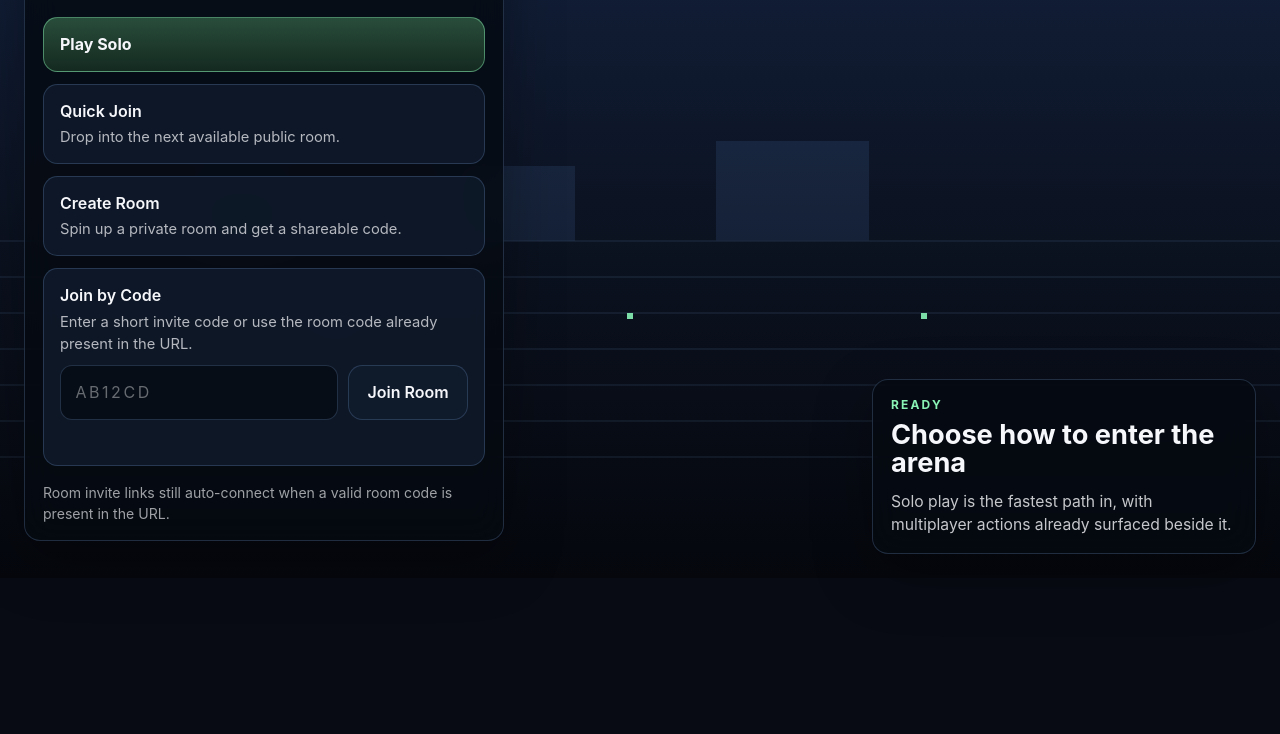
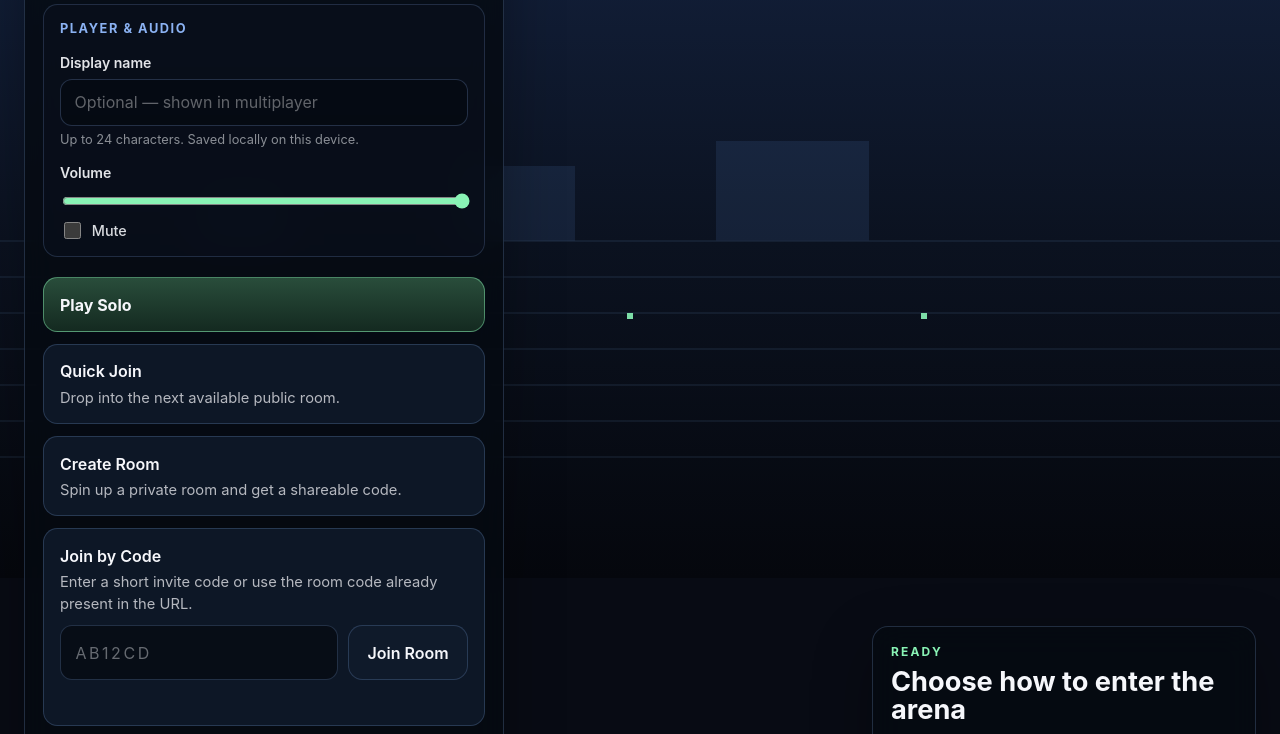
Before and after one commit to EddyVinck/threejs-multiplayer-starter, a website with bundled scripts: page packages/client/index.html in a window 1280 px wide. Shown: the part 222-956 px from the top of the page. Before the commit the page ends 800 px from the top, so only its background shows below. Built offline with nearby package versions, Linux system fonts and the light colour scheme; what @dimforge/rapier3d would draw is missing.

Commit message:
feat(client): add pre-game player name and audio settings with persistence
Wire boot shell to ClientSettingsStore for display name, volume, and mute;
fix normalizeDisplayName so explicit null clears the stored name; add
happy-dom tests for boot shell settings.

```diff
--- a/package.json
+++ b/package.json
@@ -19,6 +19,7 @@
     "eslint": "^10.2.0",
     "eslint-config-prettier": "^10.1.8",
     "globals": "^17.4.0",
+    "happy-dom": "^17.6.3",
     "prettier": "^3.8.1",
     "socket.io-client": "^4.8.3",
     "tsx": "^4.21.0",
--- a/packages/client/src/boot-shell.ts
+++ b/packages/client/src/boot-shell.ts
@@ -1,9 +1,16 @@
-import { ROOM_CODE_LENGTH, normalizeRoomCode, roomCodeSchema } from "@gamejam/shared";
+import {
+  DISPLAY_NAME_MAX_LENGTH,
+  displayNameSchema,
+  normalizeRoomCode,
+  ROOM_CODE_LENGTH,
+  roomCodeSchema
+} from "@gamejam/shared";
 
 import {
   describeInitialBootStatus,
   type BootStatusViewModel
 } from "./boot-status.js";
+import type { ClientSettingsStore } from "./persistence.js";
 import { resolveRenderCanvasSize } from "./render-budget.js";
 import type { SessionEntryResolution } from "./session-entry.js";
 import type { SessionStartRequest } from "./session-orchestrator.js";
@@ -20,9 +27,10 @@ export type ClientBootShell = {
 export function mountClientBootShell(options: {
   appRoot: HTMLElement;
   resolution: SessionEntryResolution;
+  settingsStore: ClientSettingsStore;
   onStartSession?: (request: SessionStartRequest) => void;
 }): ClientBootShell {
-  const { appRoot, onStartSession, resolution } = options;
+  const { appRoot, onStartSession, resolution, settingsStore } = options;
   const shell = document.createElement("div");
   shell.className = "client-shell";
 
@@ -57,6 +65,117 @@ export function mountClientBootShell(options: {
   preGameDetail.className = "pregame-detail";
   preGameDetail.textContent =
     "Jump into solo play immediately, while the room-based multiplayer path stays visible from the same screen.";
+
+  const settingsSection = document.createElement("section");
+  settingsSection.className = "pregame-settings";
+  settingsSection.setAttribute("aria-label", "Player and audio settings");
+
+  const settingsHeading = document.createElement("h2");
+  settingsHeading.className = "pregame-settings-heading";
+  settingsHeading.textContent = "Player & audio";
+
+  const displayNameLabel = document.createElement("label");
+  displayNameLabel.className = "pregame-settings-label";
+  displayNameLabel.htmlFor = "pregame-display-name";
+  displayNameLabel.textContent = "Display name";
+
+  const displayNameInput = document.createElement("input");
+  displayNameInput.id = "pregame-display-name";
+  displayNameInput.className = "pregame-settings-input";
+  displayNameInput.type = "text";
+  displayNameInput.autocomplete = "off";
+  displayNameInput.spellcheck = false;
+  displayNameInput.maxLength = DISPLAY_NAME_MAX_LENGTH;
+  displayNameInput.placeholder = "Optional — shown in multiplayer";
+  displayNameInput.setAttribute(
+    "aria-describedby",
+    "pregame-display-name-hint"
+  );
+
+  const displayNameHint = document.createElement("p");
+  displayNameHint.id = "pregame-display-name-hint";
+  displayNameHint.className = "pregame-settings-hint";
+  displayNameHint.textContent = `Up to ${DISPLAY_NAME_MAX_LENGTH} characters. Saved locally on this device.`;
+
+  const displayNameField = document.createElement("div");
+  displayNameField.className = "pregame-settings-field";
+  displayNameField.append(displayNameLabel, displayNameInput, displayNameHint);
+
+  const volumeLabel = document.createElement("label");
+  volumeLabel.className = "pregame-settings-label";
+  volumeLabel.htmlFor = "pregame-volume";
+  volumeLabel.textContent = "Volume";
+
+  const volumeInput = document.createElement("input");
+  volumeInput.id = "pregame-volume";
+  volumeInput.className = "pregame-settings-volume";
+  volumeInput.type = "range";
+  volumeInput.min = "0";
+  volumeInput.max = "100";
+  volumeInput.step = "1";
+
+  const muteCheckbox = document.createElement("input");
+  muteCheckbox.id = "pregame-mute";
+  muteCheckbox.className = "pregame-settings-mute";
+  muteCheckbox.type = "checkbox";
+
+  const muteLabel = document.createElement("label");
+  muteLabel.className = "pregame-settings-mute-label";
+  muteLabel.append(muteCheckbox, document.createTextNode(" Mute"));
+
+  const audioRow = document.createElement("div");
+  audioRow.className = "pregame-settings-audio-row";
+  audioRow.append(volumeLabel, volumeInput, muteLabel);
+
+  const syncSettingsInputsFromStore = () => {
+    const settings = settingsStore.getSettings();
+    displayNameInput.value = settings.displayName ?? "";
+    volumeInput.value = String(Math.round(settings.audio.volume * 100));
+    muteCheckbox.checked = settings.audio.muted;
+  };
+
+  syncSettingsInputsFromStore();
+
+  displayNameInput.addEventListener("input", () => {
+    if (displayNameInput.value.length > DISPLAY_NAME_MAX_LENGTH) {
+      displayNameInput.value = displayNameInput.value.slice(
+        0,
+        DISPLAY_NAME_MAX_LENGTH
+      );
+    }
+  });
+
+  displayNameInput.addEventListener("blur", () => {
+    const trimmed = displayNameInput.value.trim();
+    if (trimmed === "") {
+      settingsStore.patchSettings({ displayName: null });
+      displayNameInput.value = "";
+      return;
+    }
+
+    const parsed = displayNameSchema.safeParse(trimmed);
+    if (parsed.success) {
+      settingsStore.patchSettings({ displayName: parsed.data });
+      displayNameInput.value = parsed.data;
+      return;
+    }
+
+    syncSettingsInputsFromStore();
+  });
+
+  volumeInput.addEventListener("input", () => {
+    const raw = Number(volumeInput.value);
+    const nextVolume = Number.isFinite(raw)
+      ? Math.max(0, Math.min(1, raw / 100))
+      : 0;
+    settingsStore.patchSettings({ audio: { volume: nextVolume } });
+  });
+
+  muteCheckbox.addEventListener("change", () => {
+    settingsStore.patchSettings({ audio: { muted: muteCheckbox.checked } });
+  });
+
+  settingsSection.append(settingsHeading, displayNameField, audioRow);
 
   const actionGroup = document.createElement("div");
   actionGroup.className = "pregame-actions";
@@ -201,6 +320,7 @@ export function mountClientBootShell(options: {
     preGameEyebrow,
     preGameTitle,
     preGameDetail,
+    settingsSection,
     actionGroup,
     preGameFooter
   );
@@ -265,6 +385,10 @@ export function mountClientBootShell(options: {
     joinByCodeAction.disabled = hasPendingStart;
     joinByCodeAction.textContent =
       mode === "join-by-code" ? "Joining..." : "Join Room";
+
+    displayNameInput.disabled = hasPendingStart;
+    volumeInput.disabled = hasPendingStart;
+    muteCheckbox.disabled = hasPendingStart;
   };
 
   resizeCanvases();
--- a/packages/client/src/main.ts
+++ b/packages/client/src/main.ts
@@ -33,6 +33,7 @@ const initialSessionRequest = applyPersistedDisplayName(
 const bootShell = mountClientBootShell({
   appRoot: app,
   resolution: initialSessionEntry,
+  settingsStore,
   onStartSession: (request) => {
     void startSession(request);
   }
--- a/packages/client/src/persistence.ts
+++ b/packages/client/src/persistence.ts
@@ -266,8 +266,12 @@ function normalizeDisplayName(
   value: unknown,
   fallbackValue: string | null
 ): string | null {
-  if (value === null || value === undefined || value === "") {
+  if (value === undefined) {
     return fallbackValue;
+  }
+
+  if (value === null || value === "") {
+    return null;
   }
 
   const parsed = displayNameSchema.safeParse(value);
--- a/packages/client/src/styles.css
+++ b/packages/client/src/styles.css
@@ -119,6 +119,85 @@ body {
   margin-top: 0.75rem;
   color: rgba(246, 247, 251, 0.8);
   font-size: 0.98rem;
+}
+
+.pregame-settings {
+  margin-top: 1.25rem;
+  padding: 0.9rem 1rem;
+  border: 1px solid rgba(146, 188, 255, 0.18);
+  border-radius: 0.9rem;
+  background: rgba(12, 18, 30, 0.55);
+  display: grid;
+  gap: 0.85rem;
+}
+
+.pregame-settings-heading {
+  margin: 0;
+  font-size: 0.8rem;
+  font-weight: 700;
+  letter-spacing: 0.12em;
+  text-transform: uppercase;
+  color: rgba(146, 188, 255, 0.95);
+}
+
+.pregame-settings-field {
+  display: grid;
+  gap: 0.35rem;
+}
+
+.pregame-settings-label {
+  font-size: 0.88rem;
+  font-weight: 600;
+  color: rgba(246, 247, 251, 0.92);
+}
+
+.pregame-settings-input {
+  min-width: 0;
+  border: 1px solid rgba(146, 188, 255, 0.22);
+  border-radius: 0.75rem;
+  padding: 0.65rem 0.85rem;
+  background: rgba(6, 10, 18, 0.74);
+  color: inherit;
+  font: inherit;
+}
+
+.pregame-settings-input::placeholder {
+  color: rgba(246, 247, 251, 0.38);
+}
+
+.pregame-settings-hint {
+  margin: 0;
+  font-size: 0.8rem;
+  color: rgba(246, 247, 251, 0.55);
+  line-height: 1.35;
+}
+
+.pregame-settings-audio-row {
+  display: grid;
+  gap: 0.5rem;
+}
+
+.pregame-settings-volume {
+  width: 100%;
+  accent-color: #89f3b5;
+  cursor: pointer;
+}
+
+.pregame-settings-mute-label {
+  display: inline-flex;
+  align-items: center;
+  gap: 0.5rem;
+  font-size: 0.9rem;
+  font-weight: 500;
+  cursor: pointer;
+  color: rgba(246, 247, 251, 0.88);
+}
+
+.pregame-settings-mute {
+  width: 1.05rem;
+  height: 1.05rem;
+  accent-color: #89f3b5;
+  cursor: pointer;
 }
 
 .pregame-actions {
```
Also changed, not shown: packages/client/src/boot-shell.test.ts (added, +189 -0 lines), specs/boilerplate-implementation-plan.md (+3 -1 lines), pnpm-lock.yaml.
